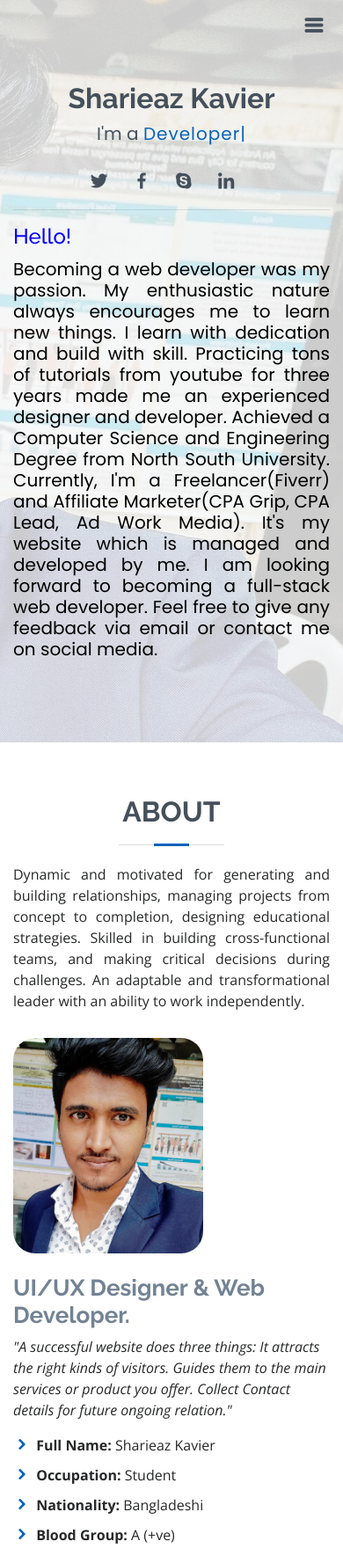
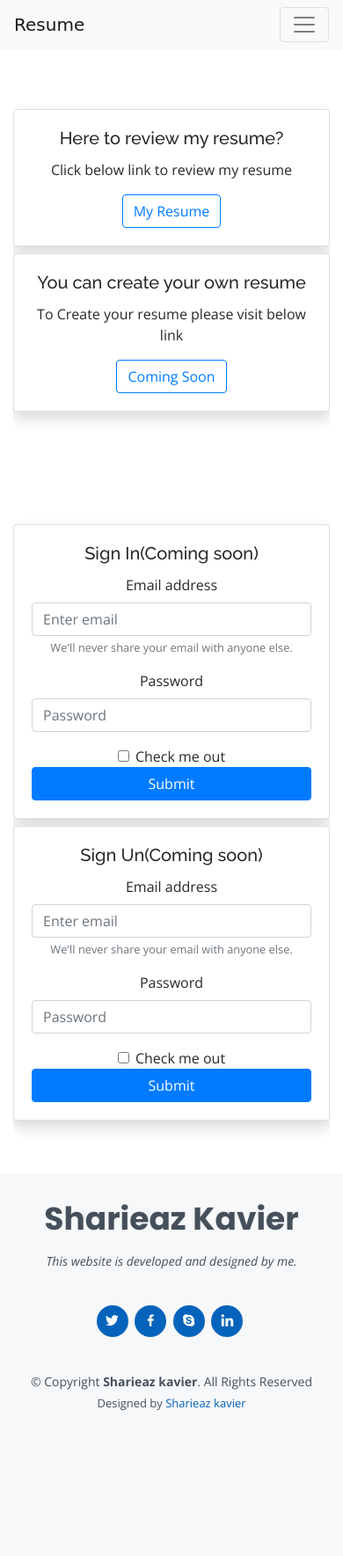
Before and after one commit to sshahriazz/core, a Django app: page / in a window 390 px wide. Shown: the top 1769 px of the page at 88% size. After the commit the page ends 1604 px from the top, so only its background shows below. Run offline with Django 3.2, Linux system fonts and the light colour scheme; some libraries are stand-ins or nearby versions.

Commit message:
New functionality added and fixed mobile ui bug.

```diff
--- a/core/urls.py
+++ b/core/urls.py
@@ -2,9 +2,11 @@ from django.conf import settings
 from django.conf.urls.static import static
 from django.contrib import admin
 from django.urls import path
-from core import views
+from core.views import my_resume, home
 
 urlpatterns = [
+    path('', home, name='home'),
     path('admin/', admin.site.urls),
-    path('', views.index, name='home')
+    path('my_resume/', my_resume, name='my_resume'),
+
 ] + static(settings.STATIC_URL, document_root=settings.STATIC_ROOT)
--- a/core/views.py
+++ b/core/views.py
@@ -1,5 +1,9 @@
 from django.shortcuts import render
 
 
-def index(request):
-    return render(request, 'core/index.html', {'page_title': 'Home'})
+def my_resume(request):
+    return render(request, 'core/resume.html', {'page_title': 'Resume'})
+
+
+def home(request):
+    return render(request, 'core/home.html', {'page_title': "Home"})
--- a/static/css/style.css
+++ b/static/css/style.css
@@ -85,6 +85,7 @@ h1, h2, h3, h4, h5, h6 {
     animation: animate-preloader 1s linear infinite;
 }
 
+
 @-webkit-keyframes animate-preloader {
     0% {
         transform: rotate(0deg);
@@ -111,6 +112,8 @@ h1, h2, h3, h4, h5, h6 {
         transition-delay: 0 !important;
     }
 }
+
+
 
 /*--------------------------------------------------------------
 # Header
@@ -185,6 +188,7 @@ h1, h2, h3, h4, h5, h6 {
     .nav-menu a {
         width: 56px;
     }
+
     .nav-menu a span {
         display: none;
         color: #fff;
@@ -309,10 +313,12 @@ h1, h2, h3, h4, h5, h6 {
     #hero {
         text-align: center;
     }
+
     #hero h1 {
         font-size: 32px;
         line-height: 36px;
     }
+
     #hero p {
         margin-top: 10px;
         font-size: 20px;
--- /dev/null
+++ b/templates/core/home.html
@@ -0,0 +1,87 @@
+{% extends 'layout/main_layout.html' %}
+{% block body %}
+    {#    GoTo My resume - <a class="btn btn-outline-primary bx bx-arrow-to-right" href="{% url 'resume' %}"></a>#}
+    <div class="container-fluid">
+
+        <section>
+            <div class="row">
+                <div class="col-sm-12 col-md-12 col-lg-6 mt-2" align="center">
+                    <div class="card shadow">
+                        <div class="card-body">
+                            <h5 class="card-title">Here to review my resume?</h5>
+                            <p class="card-text">Click below link to review my resume</p>
+                            <a href="{% url 'my_resume' %}" class="btn btn-outline-primary card-link">My Resume</a>
+                        </div>
+                    </div>
+                </div>
+                <div class="col-sm-12 col-md-12 col-lg-6 mt-2" align="center">
+                    <div class="card shadow">
+                        <div class="card-body">
+                            <h5 class="card-title">You can create your own resume</h5>
+                            <p class="card-text">To Create your resume please visit below link</p>
+                            <a href="#" class="btn btn-outline-primary card-link">Coming Soon</a>
+                        </div>
+                    </div>
+                </div>
+            </div>
+        </section>
+
+
+        <section>
+            <div class="row">
+                <div class="col-sm-12 col-md-12 col-lg-6 mt-2" align="center">
+                    <div class="card shadow" >
+                        <div class="card-body">
+                            <h5 class="card-title">Sign In(Coming soon)</h5>
+                    <form>
+                        <div class="form-group">
+                            <label for="exampleInputEmail1">Email address</label>
+                            <input type="email" class="form-control" id="exampleInputEmail1"
+                                   aria-describedby="emailHelp" placeholder="Enter email">
+                            <small id="emailHelp" class="form-text text-muted">We'll never share your email with anyone
+                                else.</small>
+                        </div>
+                        <div class="form-group">
+                            <label for="exampleInputPassword1">Password</label>
+                            <input type="password" class="form-control" id="exampleInputPassword1"
+                                   placeholder="Password">
+                        </div>
+                        <div class="form-check">
+                            <input type="checkbox" class="form-check-input" id="exampleCheck1">
+                            <label class="form-check-label" for="exampleCheck1">Check me out</label>
+                        </div>
+                        <button type="submit" class="btn btn-primary btn-block">Submit</button>
+                    </form>
+                            </div>
+                        </div>
+                </div>
+                <div class="col-sm-12 col-md-12 col-lg-6 mt-2" align="center">
+                    <div class="card shadow">
+                        <div class="card-body">
+                            <h5 class="card-title">Sign Un(Coming soon)</h5>
+                    <form>
+                        <div class="form-group">
+                            <label for="exampleInputEmail1">Email address</label>
+                            <input type="email" class="form-control" id="exampleInputEmail1"
+                                   aria-describedby="emailHelp" placeholder="Enter email">
+                            <small id="emailHelp" class="form-text text-muted">We'll never share your email with anyone
+                                else.</small>
+                        </div>
+                        <div class="form-group">
+                            <label for="exampleInputPassword1">Password</label>
+                            <input type="password" class="form-control" id="exampleInputPassword1"
+                                   placeholder="Password">
+                        </div>
+                        <div class="form-check">
+                            <input type="checkbox" class="form-check-input" id="exampleCheck1">
+                            <label class="form-check-label" for="exampleCheck1">Check me out</label>
+                        </div>
+                        <button type="submit" class="btn btn-primary btn-block">Submit</button>
+                    </form>
+                            </div>
+                        </div>
+                </div>
+            </div>
+        </section>
+    </div>
+{% endblock %}
--- a/templates/core/index.html
+++ b/templates/core/resume.html
@@ -1,5 +1,6 @@
-{% extends 'layout/main_layout.html' %}
+{% extends 'layout/resume_main_layout.html' %}
 {% load static %}
+
 {% block body %}
     <!-- ======= Hero Section ======= -->
     <section id="hero" class="d-flex flex-column justify-content-center">
@@ -7,27 +8,49 @@
             <h1>Sharieaz Kavier</h1>
             <p>I'm a <span class="typed" data-typed-items="Programmer,Developer, Designer, Freelancer"></span></p>
             <div class="social-links">
-                <a target="_blank" href="https://twitter.com/shahriazkobir" class="twitter"><i class="bx bxl-twitter"></i></a>
-                <a target="_blank" href="https://www.facebook.com/shahriaz.kobir/" class="facebook"><i class="bx bxl-facebook"></i></a>
-                <a target="_blank" href="https://join.skype.com/invite/U9K7OgXo2dKx" class="google-plus"><i class="bx bxl-skype"></i></a>
-                <a target="_blank" href="https://www.linkedin.com/in/shahriaz-kobir-023b181b6/" class="linkedin"><i class="bx bxl-linkedin"></i></a>
+                <a target="_blank" href="https://twitter.com/shahriazkobir" class="twitter"><i
+                        class="bx bxl-twitter"></i></a>
+                <a target="_blank" href="https://www.facebook.com/shahriaz.kobir/" class="facebook"><i
+                        class="bx bxl-facebook"></i></a>
+                <a target="_blank" href="https://join.skype.com/invite/U9K7OgXo2dKx" class="google-plus"><i
+                        class="bx bxl-skype"></i></a>
+                <a target="_blank" href="https://www.linkedin.com/in/shahriaz-kobir-023b181b6/" class="linkedin"><i
+                        class="bx bxl-linkedin"></i></a>
                 <hr>
-                <h4 style="text-align: left; color: blue">Hello!</h4>
-                <p style="text-align: justify; text-shadow: white; color: black;">
-                    Becoming a web developer was my passion. My enthusiastic nature always encourages me to learn new
-                    things. I learn with dedication and build with skill. Practicing tons of tutorials from youtube for
-                    three years made me an experienced designer and developer. Achieved a Computer Science and
-                    Engineering Degree from North South University. Currently, I'm a Freelancer(Fiverr) and Affiliate
-                    Marketer(CPA Grip, CPA Lead, Ad Work Media). It's my website which is managed and developed by me.
-                    I am looking forward to becoming a full-stack web developer. Feel free to give any feedback via
-                    email or contact me on social media.
-                </p>
+                <a href="#greetings" class="btn btn-outline-dark bx bx-arrow-to-bottom"></a>
             </div>
         </div>
     </section>
     <!-- End Hero -->
     <main id="main">
+        <!-- ======= About Section ======= -->
+        <section id="greetings" class="about">
+            <div class="container" data-aos="fade-up">
+                <div class="row">
+                    <div class="col-sm-6 col-md-12 col-lg-12">
+                <div class="card shadow shadow-sm">
+                    <div class="card-body">
+                        <h5 class="card-title" style="color: blue">
+                            Hello!
+                        </h5>
+                        <p class="card-text text-justify">
+                            Becoming a web developer was my passion. My enthusiastic nature always encourages me to
+                            learn new things. I learn with dedication and build with skill. Practicing tons of tutorials from youtube for
+                            three years made me an experienced designer and developer. Achieved a Computer Science and
+                            Engineering Degree from North South University. Currently, I'm a Freelancer (Fiverr) and Affiliate
+                            Marketer (CPA Grip, CPA Lead, Ad Work Media). It's my website which is managed and developed by me.
+                            I am looking forward to becoming a full-stack web developer. Feel free to give any feedback via
+                            email or contact me on social media.
+                        </p>
 
+                    </div>
+                </div>
+                    </div>
+                </div>
+            </div>
+
+            </div>
+        </section><!-- End About Section -->
         <!-- ======= About Section ======= -->
         <section id="about" class="about">
             <div class="container" data-aos="fade-up">
@@ -81,7 +104,8 @@
                                     <li><i class="icofont-rounded-right"></i> <strong>Age:</strong> 25</li>
                                     <li><i class="icofont-rounded-right"></i> <strong>Degree:</strong> Under Graduate
                                     </li>
-                                    <li><i class="icofont-rounded-right"></i> <strong>Phone:</strong>(+88) 01891977686</li>
+                                    <li><i class="icofont-rounded-right"></i> <strong>Phone:</strong>(+88) 01891977686
+                                    </li>
                                     <li><i class="icofont-rounded-right"></i> <strong>Email:</strong>
                                         shahriazkobir@gmail.com
                                     </li>
@@ -475,7 +499,9 @@
                             <h4>Daikamota Social Welfare Council.</h4>
                             <p><em>Joint Convener</em></p>
                             <p>10/2019-Present</p>
-                            <a target="_blank" href="https://www.facebook.com/%E0%A6%A6%E0%A7%88%E0%A6%95%E0%A6%BE%E0%A6%AE%E0%A6%A4%E0%A6%BE-%E0%A6%B8%E0%A6%AE%E0%A6%BE%E0%A6%9C-%E0%A6%95%E0%A6%B2%E0%A7%8D%E0%A6%AF%E0%A6%BE%E0%A6%A3-%E0%A6%AA%E0%A6%B0%E0%A6%BF%E0%A6%B7%E0%A6%A6-107082170818107" style="text-decoration: none; color: red">GOTO PAGE</a>
+                            <a target="_blank"
+                               href="https://www.facebook.com/%E0%A6%A6%E0%A7%88%E0%A6%95%E0%A6%BE%E0%A6%AE%E0%A6%A4%E0%A6%BE-%E0%A6%B8%E0%A6%AE%E0%A6%BE%E0%A6%9C-%E0%A6%95%E0%A6%B2%E0%A7%8D%E0%A6%AF%E0%A6%BE%E0%A6%A3-%E0%A6%AA%E0%A6%B0%E0%A6%BF%E0%A6%B7%E0%A6%A6-107082170818107"
+                               style="text-decoration: none; color: red">GOTO PAGE</a>
                         </div>
                     </div>
 
--- /dev/null
+++ b/templates/layout/global_nav.html
@@ -0,0 +1,35 @@
+<nav class="navbar navbar-expand-lg navbar-light bg-light">
+  <a style="font-family: cursive" class="navbar-brand" href="#">Resume</a>
+  <button class="navbar-toggler" type="button" data-toggle="collapse" data-target="#navbarSupportedContent" aria-controls="navbarSupportedContent" aria-expanded="false" aria-label="Toggle navigation">
+    <span class="navbar-toggler-icon"></span>
+  </button>
+
+  <div class="collapse navbar-collapse" id="navbarSupportedContent">
+    <ul class="navbar-nav mr-auto">
+      <li class="nav-item active">
+        <a class="nav-link" href="{% url 'home' %}">Home <span class="sr-only">(current)</span></a>
+      </li>
+      <li class="nav-item">
+        <a class="nav-link" href="{% url 'my_resume' %}">Resume</a>
+      </li>
+{#      <li class="nav-item dropdown">#}
+{#        <a class="nav-link dropdown-toggle" href="#" id="navbarDropdown" role="button" data-toggle="dropdown" aria-haspopup="true" aria-expanded="false">#}
+{#          Dropdown#}
+{#        </a>#}
+{#        <div class="dropdown-menu" aria-labelledby="navbarDropdown">#}
+{#          <a class="dropdown-item" href="#">Action</a>#}
+{#          <a class="dropdown-item" href="#">Another action</a>#}
+{#          <div class="dropdown-divider"></div>#}
+{#          <a class="dropdown-item" href="#">Something else here</a>#}
+{#        </div>#}
+{#      </li>#}
+{#      <li class="nav-item">#}
+{#        <a class="nav-link disabled" href="#">Disabled</a>#}
+{#      </li>#}
+    </ul>
+    <form class="form-inline my-2 my-lg-0">
+      <input class="form-control mr-sm-2" type="search" placeholder="Search" aria-label="Search">
+      <button class="btn btn-outline-success my-2 my-sm-0" type="submit">Search</button>
+    </form>
+  </div>
+</nav>
--- a/templates/layout/main_layout.html
+++ b/templates/layout/main_layout.html
@@ -1,4 +1,4 @@
-{% load static  %}
+{% load static %}
 <!DOCTYPE html>
 <html lang="en">
 <head>
@@ -18,15 +18,16 @@
     <link href="{% static 'img/apple-touch-icon.png' %}" rel="apple-touch-icon">
 
     <!-- Google Fonts -->
-  <link href="https://fonts.googleapis.com/css?family=Open+Sans:300,300i,400,400i,600,600i,700,700i|Raleway:300,300i,400,400i,500,500i,600,600i,700,700i|Poppins:300,300i,400,400i,500,500i,600,600i,700,700i" rel="stylesheet">
+    <link href="https://fonts.googleapis.com/css?family=Open+Sans:300,300i,400,400i,600,600i,700,700i|Raleway:300,300i,400,400i,500,500i,600,600i,700,700i|Poppins:300,300i,400,400i,500,500i,600,600i,700,700i"
+          rel="stylesheet">
 
     <!-- Vendor CSS Files -->
     <link href="{% static 'vendor/bootstrap/css/bootstrap.min.css' %}" rel="stylesheet">
-  <link href="{% static 'vendor/icofont/icofont.min.css'  %}" rel="stylesheet">
+    <link href="{% static 'vendor/icofont/icofont.min.css' %}" rel="stylesheet">
     <link href="{% static 'vendor/boxicons/css/boxicons.min.css' %}" rel="stylesheet">
     <link href="{% static 'vendor/venobox/venobox.css' %}" rel="stylesheet">
-  <link href="{% static 'vendor/owl.carousel/assets/owl.carousel.min.css'  %}" rel="stylesheet">
-  <link href="{% static 'vendor/aos/aos.css'  %}" rel="stylesheet">
+    <link href="{% static 'vendor/owl.carousel/assets/owl.carousel.min.css' %}" rel="stylesheet">
+    <link href="{% static 'vendor/aos/aos.css' %}" rel="stylesheet">
 
     <!-- Template Main CSS File -->
     <link href="{% static 'css/style.css' %}" rel="stylesheet">
@@ -34,7 +35,7 @@
 
 </head>
 <body>
-{% include 'layout/nav_bar.html' %}
+{% include 'layout/global_nav.html' %}
 {% block body %}
 {% endblock %}
 {% include 'layout/footer.html' %}
--- a/templates/layout/nav_bar.html
+++ b/templates/layout/resume_nav_bar.html
@@ -5,7 +5,7 @@
 
     <nav class="nav-menu">
       <ul>
-        <li class="active"><a href="#hero"><i class="bx bx-home"></i> <span>Home</span></a></li>
+        <li class="active"><a href="#hero"><i class="bx bx-home"></i> <span>Cover</span></a></li>
         <li><a href="#about"><i class="bx bx-user"></i> <span>About</span></a></li>
         <li><a href="#skills"><i class="bx bx-file-blank"></i> <span>Skills</span></a></li>
         <li><a href="#resume"><i class="bx bx-book-content"></i> <span>Resume</span></a></li>
```
Also changed, not shown: templates/layout/resume_main_layout.html (added, +57 -0 lines). Lines whose indentation alone changed are shown as unchanged.
